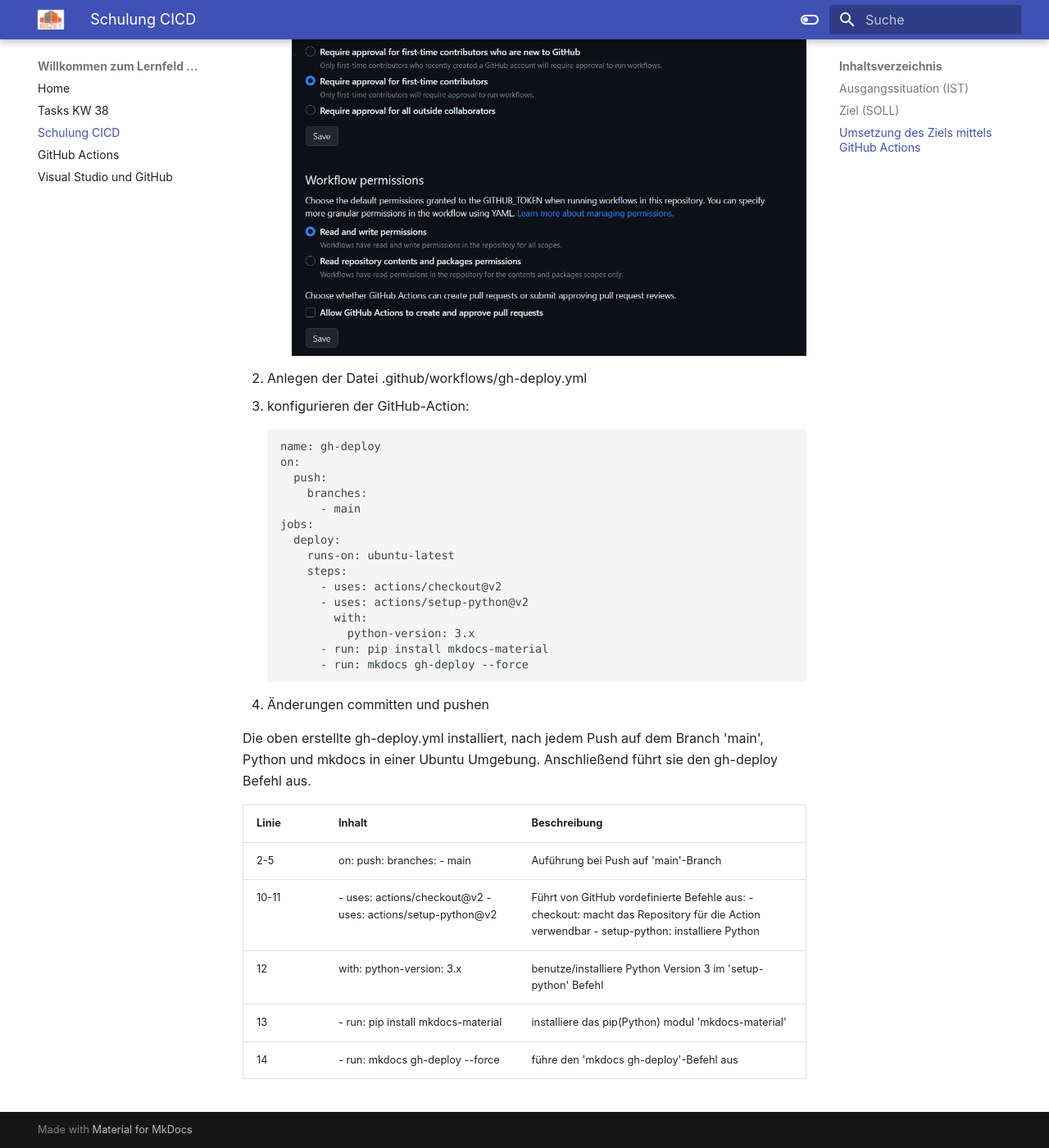
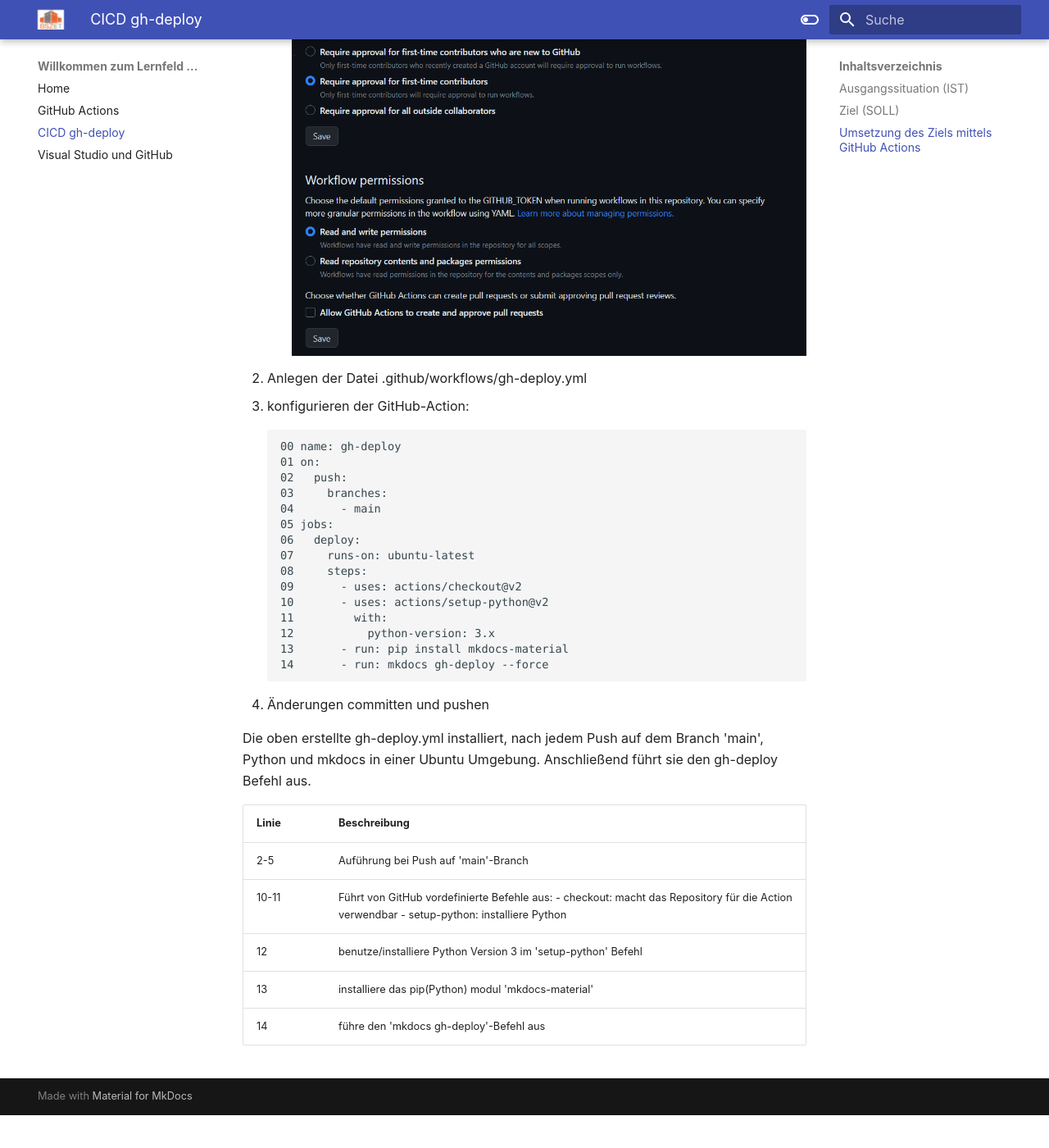
Before and after one commit to VCo52/is_auftrag_b, an MkDocs documentation site: the page built from docs/schulung_vs_cs/cicd_gh-deploy.md, in a window 1280 px wide and 1400 px high, scrolled down 994 px. Shown: the whole window at 82% size. Built offline with MkDocs 1.6.1 and Material for MkDocs 9.7.7, drawn with Linux system fonts in a browser that asks for light colours; after the commit the page ends 2354 px from its top, so only the background shows below that.

````diff
--- a/docs/schulung_vs_cs/cicd_gh-deploy.md
+++ b/docs/schulung_vs_cs/cicd_gh-deploy.md
@@ -12,30 +12,30 @@
 2. Anlegen der Datei .github/workflows/gh-deploy.yml
 3. konfigurieren der GitHub-Action:
 ```
-name: gh-deploy
-on:
-  push:
-    branches:
-      - main
-jobs:
-  deploy:
-    runs-on: ubuntu-latest
-    steps:
-      - uses: actions/checkout@v2
-      - uses: actions/setup-python@v2
-        with:
-          python-version: 3.x
-      - run: pip install mkdocs-material
-      - run: mkdocs gh-deploy --force
+00 name: gh-deploy
+01 on:
+02   push:
+03     branches:
+04       - main
+05 jobs:
+06   deploy:
+07     runs-on: ubuntu-latest
+08     steps:
+09       - uses: actions/checkout@v2
+10       - uses: actions/setup-python@v2
+11         with:
+12           python-version: 3.x
+13       - run: pip install mkdocs-material
+14       - run: mkdocs gh-deploy --force
 ```
 4. Änderungen committen und pushen
 
 Die oben erstellte gh-deploy.yml installiert, nach jedem Push auf dem Branch 'main', Python und mkdocs in einer Ubuntu Umgebung. Anschließend führt sie den gh-deploy Befehl aus.
 
-| Linie | Inhalt                                                      | Beschreibung                                                                                                                              |
-|-------|-------------------------------------------------------------|-------------------------------------------------------------------------------------------------------------------------------------------|
-| 2-5   | on:  push:     branches:       - main                       | Auführung bei Push auf 'main'-Branch                                                                                                      |
-| 10-11 | - uses: actions/checkout@v2 - uses: actions/setup-python@v2 | Führt von GitHub vordefinierte Befehle aus: - checkout: macht das Repository für die Action verwendbar - setup-python: installiere Python |
-| 12    | with:   python-version: 3.x                                 | benutze/installiere Python Version 3 im 'setup-python' Befehl                                                                             |
-| 13    | - run: pip install mkdocs-material                          | installiere das pip(Python) modul 'mkdocs-material'                                                                                       |
-| 14    | - run: mkdocs gh-deploy --force                             | führe den 'mkdocs gh-deploy'-Befehl aus                                                                                                   |
+| Linie | Beschreibung                                                                                                                              |
+|-------|-------------------------------------------------------------------------------------------------------------------------------------------|
+| 2-5   | Auführung bei Push auf 'main'-Branch                                                                                                      |
+| 10-11 | Führt von GitHub vordefinierte Befehle aus: - checkout: macht das Repository für die Action verwendbar - setup-python: installiere Python |
+| 12    | benutze/installiere Python Version 3 im 'setup-python' Befehl                                                                             |
+| 13    | installiere das pip(Python) modul 'mkdocs-material'                                                                                       |
+| 14    | führe den 'mkdocs gh-deploy'-Befehl aus                                                                                                   |
--- a/mkdocs.yml
+++ b/mkdocs.yml
@@ -48,7 +48,6 @@
 
 nav:
   - Home : index.md
-  - Tasks KW 38: tasks/tasks_cw_38.md
-  - Schulung CICD: schulung_vs_cs/cicd_gh-deploy.md
   - GitHub Actions: schulung_vs_cs/gh-actions.md
+  - CICD gh-deploy: schulung_vs_cs/cicd_gh-deploy.md
   - Visual Studio und GitHub: schulung_vs_cs/visual_studio_github_cs.md
````
Also changed, not shown: docs/tasks/tasks_cw_38.md (deleted, +0 -56 lines).
